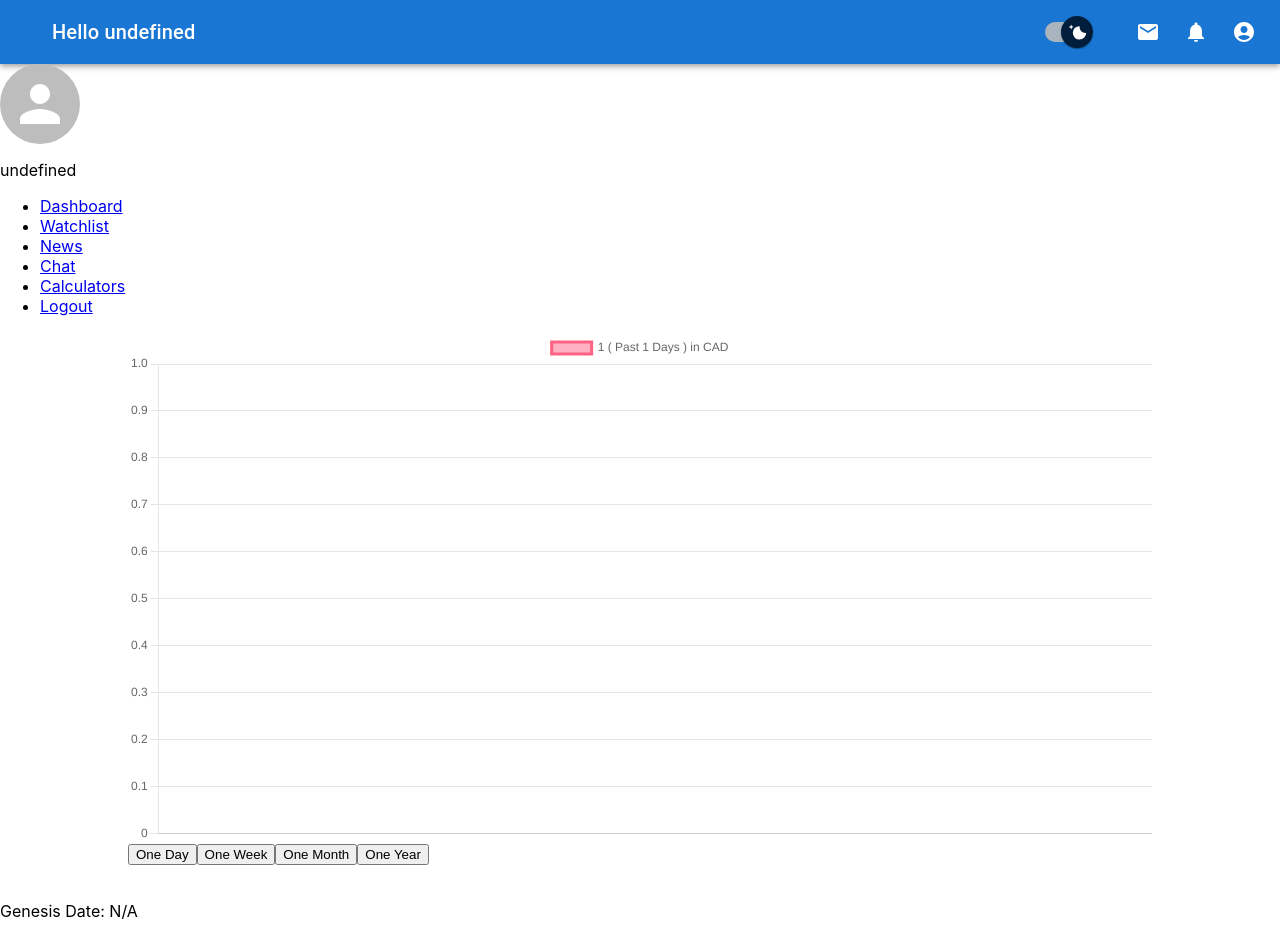
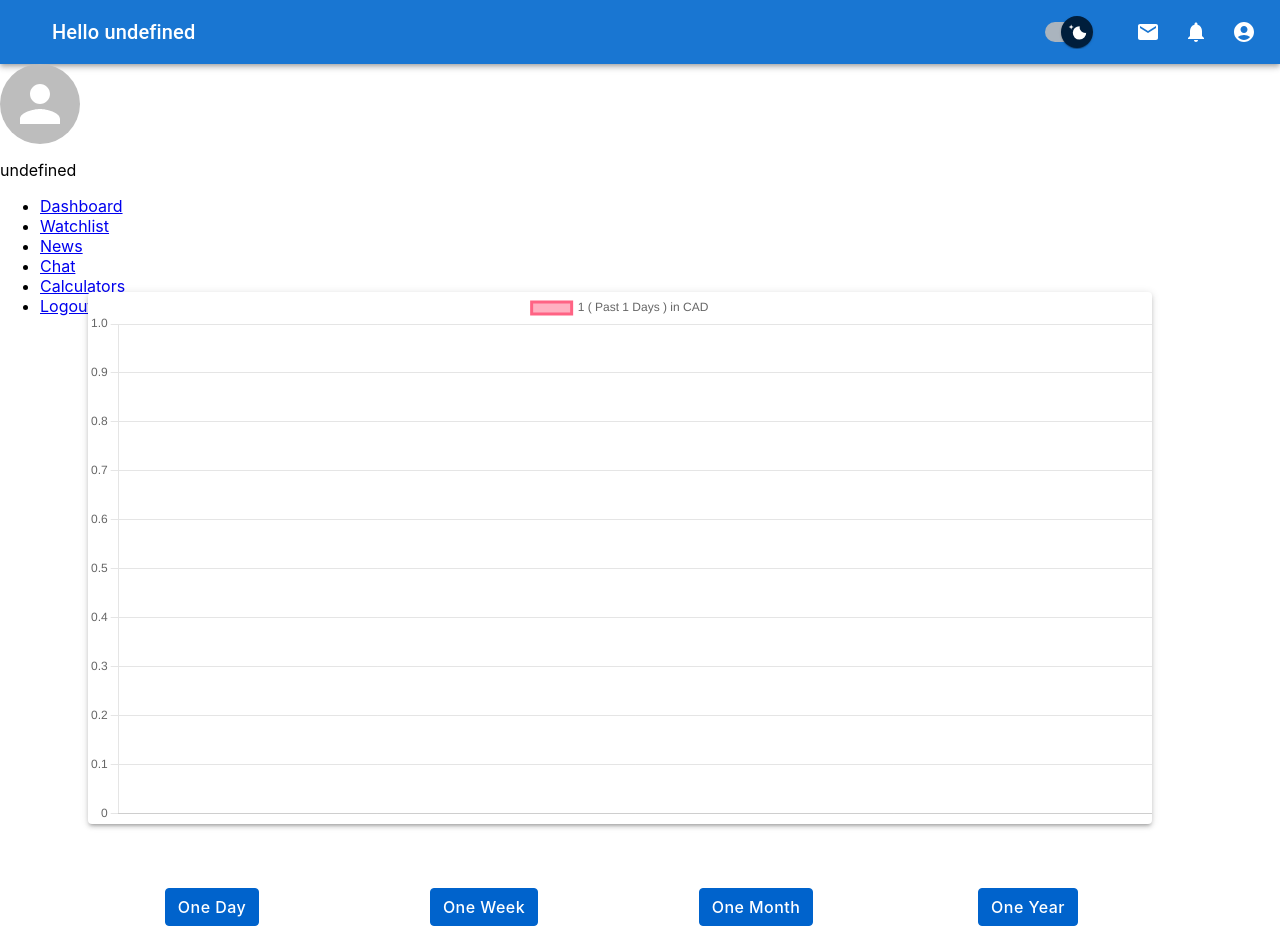
Before and after one commit to saurabhdabas/Krypto, a React (Create React App) app in the folder client/: page /crypto/1 in a window 1280 px wide. Shown: the top 939 px of the page. Built offline with nearby package versions, Linux system fonts and the light colour scheme; no server answers; sample sign-in values are in the browser's storage.

Commit message:
Add MUI Design to Chart and Buttons

```diff
--- a/client/src/components/SingleCrypto/Chart.js
+++ b/client/src/components/SingleCrypto/Chart.js
@@ -1,6 +1,12 @@
 import {React, useState, useEffect} from 'react';
 import { useParams } from 'react-router-dom';
 import axios from 'axios';
+import { styled } from '@mui/material/styles';
+import Button from '@mui/material/Button';
+import Grid from '@mui/material/Grid';
+import Box from '@mui/material/Box';
+import Paper from '@mui/material/Paper';
+
 import {
   Chart as
   ChartJS,
@@ -23,6 +29,42 @@ ChartJS.register(
   Tooltip,
   Legend
 );
+
+const BootstrapButton = styled(Button)({
+  boxShadow: 'none',
+  textTransform: 'none',
+  fontSize: 16,
+  padding: '6px 12px',
+  border: '1px solid',
+  lineHeight: 1.5,
+  backgroundColor: '#0063cc',
+  borderColor: '#0063cc',
+  fontFamily: [
+    '-apple-system',
+    'BlinkMacSystemFont',
+    '"Segoe UI"',
+    'Roboto',
+    '"Helvetica Neue"',
+    'Arial',
+    'sans-serif',
+    '"Apple Color Emoji"',
+    '"Segoe UI Emoji"',
+    '"Segoe UI Symbol"',
+  ].join(','),
+  '&:hover': {
+    backgroundColor: '#0069d9',
+    borderColor: '#0062cc',
+    boxShadow: 'none',
+  },
+  '&:active': {
+    boxShadow: 'none',
+    backgroundColor: '#0062cc',
+    borderColor: '#005cbf',
+  },
+  '&:focus': {
+    boxShadow: '0 0 0 0.2rem rgba(0,123,255,.5)',
+  },
+});
 
 const Charts = () => {
   const { id } = useParams();
@@ -88,14 +130,46 @@ const Charts = () => {
       }
     }
   }
+
   return (
-  <>
-    <Line data={data} options = {options}/>
-    <button onClick={() => dayHandler(1)}>One Day</button>
-    <button onClick={() => dayHandler(7)}>One Week</button>
-    <button onClick={() => dayHandler(30)}>One Month</button>
-    <button onClick={() => dayHandler(365)}>One Year</button>
-  </>
+  <Box width='100%'>
+    <Grid container spacing={5} direction='column'>
+    <Paper elevation={3}>
+      <Line data={data} options = {options}/>
+    </Paper>
+
+
+      <Grid container spacing={3}>
+
+        <Grid mt={8} item xs={3} style={{ display: "flex", alignItems: "center" , justifyContent: 'center'}}>
+          <BootstrapButton variant="contained" disableRipple onClick={() => dayHandler(1)}>
+          One Day
+          </BootstrapButton>
+        </Grid>
+
+        <Grid mt={8} item xs={3} style={{ display: "flex", alignItems: "center" , justifyContent: 'center' }}>
+          <BootstrapButton variant="contained" disableRipple onClick={() => dayHandler(7)}>
+          One Week
+          </BootstrapButton>
+        </Grid>
+
+        <Grid mt={8} item xs={3} style={{ display: "flex", alignItems: "center" , justifyContent: 'center' }}>
+          <BootstrapButton variant="contained" disableRipple onClick={() => dayHandler(30)}>
+          One Month
+          </BootstrapButton>
+        </Grid>
+
+        <Grid mt={8} item xs={3} style={{ display: "flex", alignItems: "center" , justifyContent: 'center' }}>
+          <BootstrapButton variant="contained" disableRipple onClick={() => dayHandler(365)}>
+            One Year
+          </BootstrapButton>
+        </Grid>
+
+      </Grid>
+
+    </Grid>
+
+  </Box>
   )
 }
 
```
